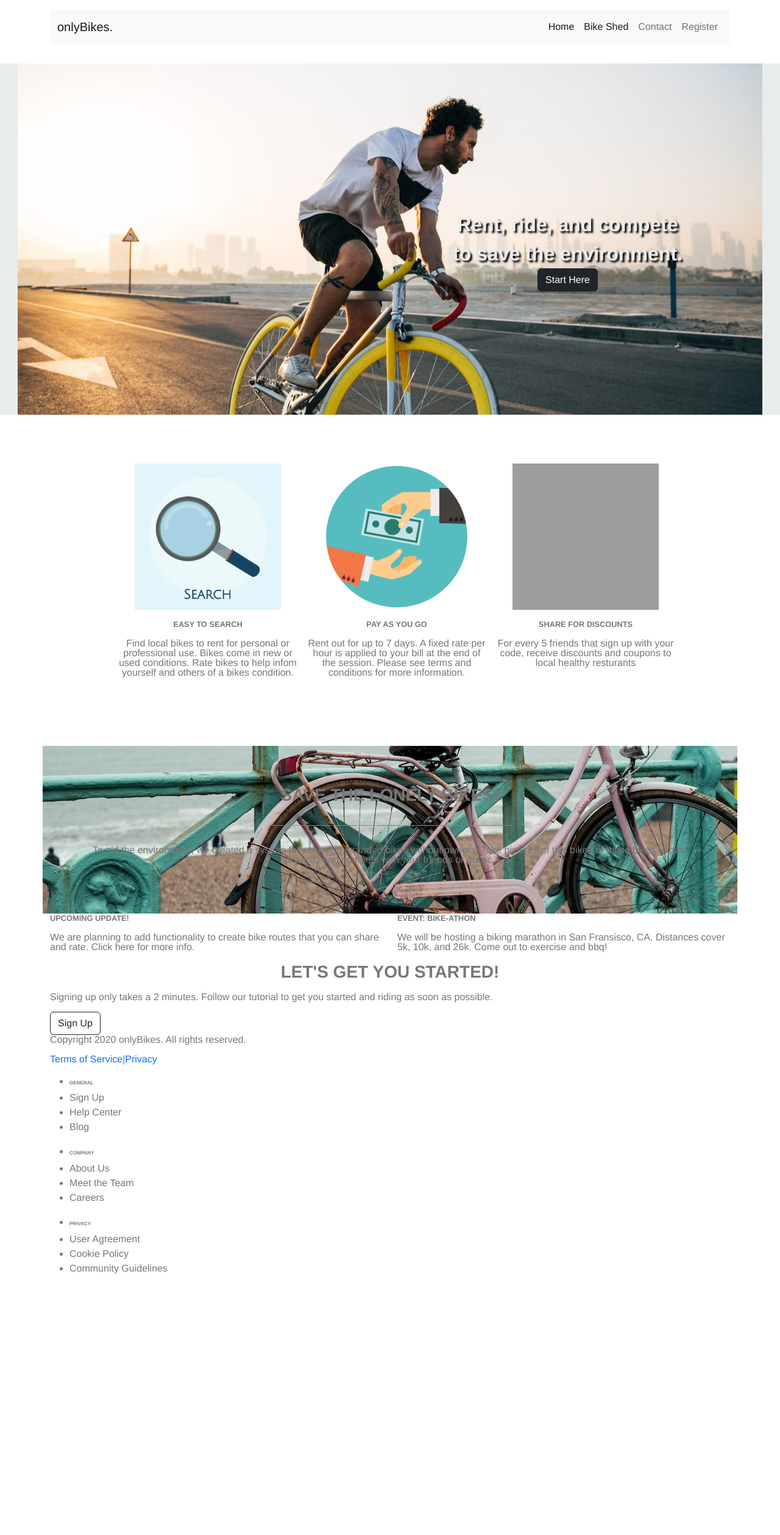
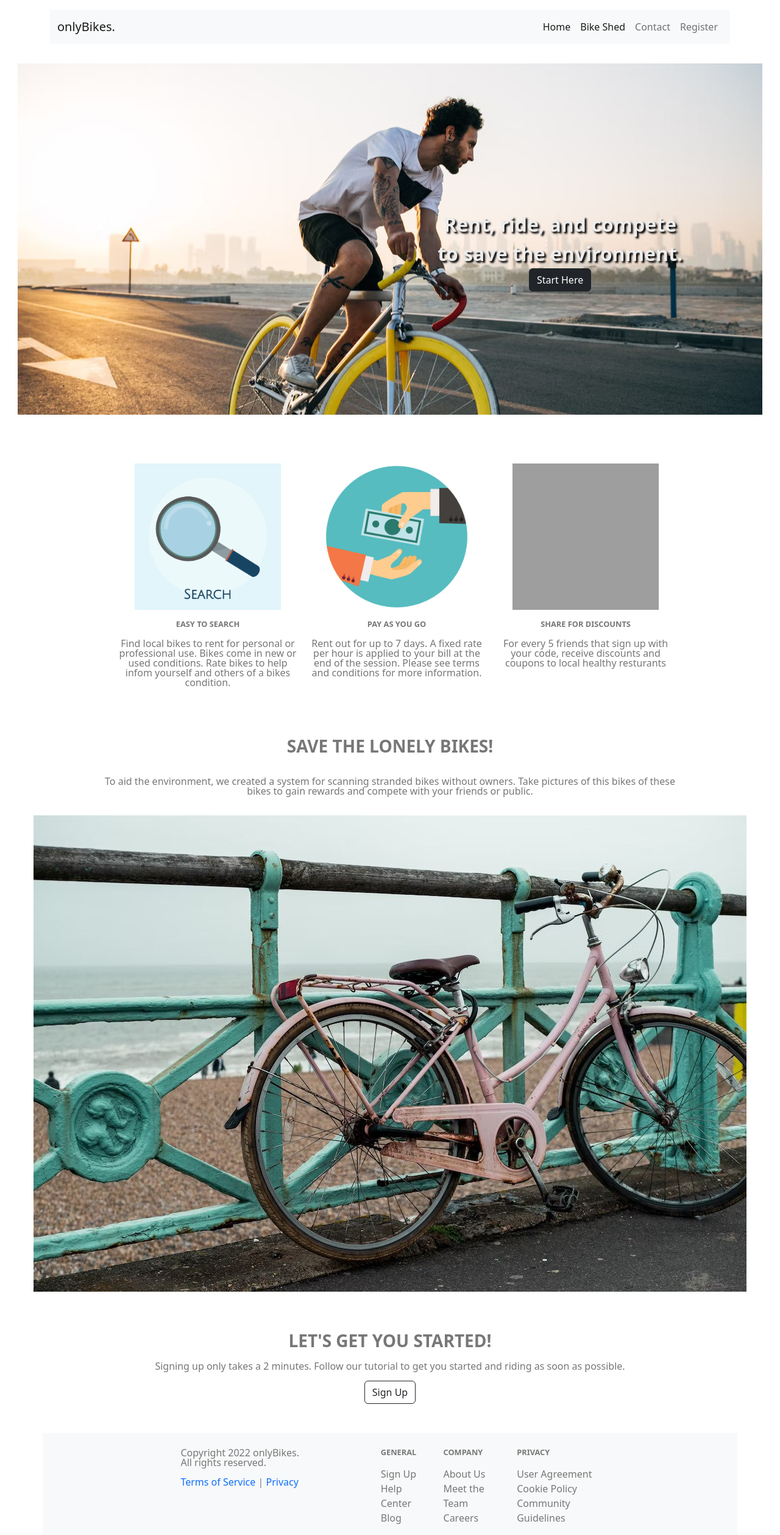
Before and after one commit to TeachMeTW/OnlyBikes, a Django app: page /onlyBikesApp/ in a window 1280 px wide. Shown: the whole page at 61% size. Before the commit the page ends 2089 px from the top, so only its background shows below. Run offline with Django 4.2, Linux system fonts and the light colour scheme; grey boxes are pictures that could not be loaded.

Commit message:
updated -- home.html styling

```diff
--- a/onlyBikes/onlyBikesApp/static/css/base.css
+++ b/onlyBikes/onlyBikesApp/static/css/base.css
@@ -1,6 +1,7 @@
 body {
     color: #777;
-    font-family: 'Helvetica', sans-serif;
+    box-sizing: border-box;
+    /* font-family: 'Helvetica', sans-serif; */
 }
 
 p {
--- a/onlyBikes/onlyBikesApp/static/css/home.css
+++ b/onlyBikes/onlyBikesApp/static/css/home.css
@@ -10,7 +10,7 @@
     padding-top: 1rem;
     margin-top: 2rem;
 
-    background: #e8eced url('/static/img/home_pic.jpg') no-repeat center;
+    background: url('/static/img/home_pic.jpg') no-repeat center;
 
     display: flex;
     flex-direction: column;
@@ -47,7 +47,7 @@
 }
 
 .features {
-    margin: 80px 0;
+    margin: 80px 0 0 0;
 
     display: flex;
     flex-direction: row;
@@ -70,10 +70,12 @@
 }
 
 .primary-content {
-    background-color: #f8fafa;
-    padding: 4rem;
+    /* background-color: #f8fafa; */
     text-align: center;
-    background: url('/img/lonely_bike.jpg') no-repeat center;
+    display: flex;
+    flex-direction: column;
+    justify-self: center;
+    align-items: center;
 
 }
 
@@ -81,10 +83,29 @@
     display: block;
     margin: 0 auto 2rem auto;
     width: 25rem;
-    border-bottom: 1px solid #02b8dd;
+    /* border-bottom: 1px solid #02b8dd; */
     padding: 0 0 2rem 0;
 }
 
 .primary-content img {
-    margin: 2rem 0;
+    margin: 1rem 0;
+    width: 0 auto;
 }
+
+.primary-content-text div {
+    display: flex;
+    justify-content: center;
+    align-items: center;
+}
+
+.primary-content p {
+    width: 80%;
+
+}
+
+.call-to-action {
+    display: flex;
+    flex-direction: column;
+    justify-content: center;
+    align-items: center;
+}
--- a/onlyBikes/onlyBikesApp/templates/home.html
+++ b/onlyBikes/onlyBikesApp/templates/home.html
@@ -22,7 +22,7 @@
 
     </div>
 
-    <div class="features">
+    <div class="features mb-5">
         <ul>
             <li id="feature-1">
                 <img src="{% static '/img/magnify_glass.jpg' %}" alt="">
@@ -43,15 +43,19 @@
         </ul>
     </div>
 
-    <div class="container primary-content">
+    <div class="container primary-content mb-5">
         <article>
-            {% comment %} <img src="{% static '/img/lonely_bike.jpg' %}" alt=""> {% endcomment %}
-            <h3>Save the lonely bikes!</h3>
-            <p>To aid the environment, we created a system for scanning stranded bikes without owners. Take pictures of this bikes of these bikes to gain rewards and compete with your friends or public.</p>
+            <h3 class="mb-0">Save the lonely bikes!</h3>
+            <div class="primary-content-text">
+                <div>
+                    <p>To aid the environment, we created a system for scanning stranded bikes without owners. Take pictures of this bikes of these bikes to gain rewards and compete with your friends or public.</p>
+                </div>
+            </div>
+            <img src="{% static '/img/lonely_bike.jpg' %}" alt="">
         </article>
     </div>
 
-    <div class="container secondary-content">
+    {% comment %} <div class="container secondary-content">
         <div class="row">
             <div class="col-6">
                 <article>
@@ -66,9 +70,9 @@
                 </article>
             </div>
         </div>
-    </div>
+    </div> {% endcomment %}
 
-    <div class="container call-to-action">
+    <div class="container call-to-action mb-5">
         <h3>Let's get you started!</h3>
         <p>Signing up only takes a 2 minutes. Follow our tutorial to get you started and riding as soon as possible.</p>
         <button class="btn btn-outline btn-outline-dark">Sign Up</button>
--- a/onlyBikes/onlyBikesApp/templates/layout/base.html
+++ b/onlyBikes/onlyBikesApp/templates/layout/base.html
@@ -8,12 +8,11 @@
     <meta name="viewport" content="width=device-width, initial-scale=1.0">
     <title>onlyBikes</title>
 
-
     <link href="https://cdn.jsdelivr.net/npm/bootstrap@5.2.2/dist/css/bootstrap.min.css" rel="stylesheet" integrity="sha384-Zenh87qX5JnK2Jl0vWa8Ck2rdkQ2Bzep5IDxbcnCeuOxjzrPF/et3URy9Bv1WTRi" crossorigin="anonymous">
     <script src="https://cdn.jsdelivr.net/npm/bootstrap@5.2.2/dist/js/bootstrap.bundle.min.js" integrity="sha384-OERcA2EqjJCMA+/3y+gxIOqMEjwtxJY7qPCqsdltbNJuaOe923+mo//f6V8Qbsw3" crossorigin="anonymous"></script>
 
+    <link rel="stylesheet" href="{% static 'css/navbar.css'%}">
     <link rel="stylesheet" href="{% static 'css/base.css'%}">
-    <link rel="stylesheet" href="{% static 'css/navbar.css'%}">
     {% block header %}{% endblock  %}
 
 </head>
@@ -27,33 +26,6 @@
 
 </body>
 
-<footer class="container">
-    <div class="footer-info">
-        <p>Copyright 2020 onlyBikes.  All rights reserved.</p>
-        <p>
-            <a href="">Terms of Service</a>|<a href="">Privacy</a>
-        </p>
-    </div>
-    <div class="footer-links">
-        <ul>
-            <li><h5>General</h5></li>
-            <li>Sign Up</li>
-            <li>Help Center</li>
-            <li>Blog</li>
-        </ul>
-        <ul>
-            <li><h5>Company</h5></li>
-            <li>About Us</li>
-            <li>Meet the Team</li>
-            <li>Careers</li>
-        </ul>
-        <ul>
-            <li><h5>Privacy</h5></li>
-            <li>User Agreement</li>
-            <li>Cookie Policy</li>
-            <li>Community Guidelines</li>
-        </ul>
-    </div>
-</footer>
+    {% include 'partials/footer.html'%}
 
 </html>
--- /dev/null
+++ b/onlyBikes/onlyBikesApp/templates/partials/footer.html
@@ -0,0 +1,30 @@
+<footer class="container pt-4 d-flex justify-content-center" style="background-color: #f8f9fa;">
+    <div class="row d-flex justify-content-between">
+        <div class="col-5 footer-info">
+            <p>Copyright 2022 onlyBikes. <br> All rights reserved.</p>
+            <p>
+                <a href="">Terms of Service</a> | <a href="">Privacy</a>
+            </p>
+        </div>
+        <div class="col-7 d-flex flex-row">
+            <ul style="list-style: none;">
+                <li><h4>General</h4></li>
+                <li>Sign Up</li>
+                <li>Help Center</li>
+                <li>Blog</li>
+            </ul>
+            <ul style="list-style: none;">
+                <li><h4>Company</h4></li>
+                <li>About Us</li>
+                <li>Meet the Team</li>
+                <li>Careers</li>
+            </ul>
+            <ul style="list-style: none;">
+                <li><h4>Privacy</h3></li>
+                <li>User Agreement</li>
+                <li>Cookie Policy</li>
+                <li>Community Guidelines</li>
+            </ul>
+        </div>
+    </div>
+</footer>
```
Also changed, not shown: onlyBikes/onlyBikesApp/templates/show.html (+6 -20 lines), onlyBikes/onlyBikesApp/static/css/show.css (line endings or trailing spaces).
